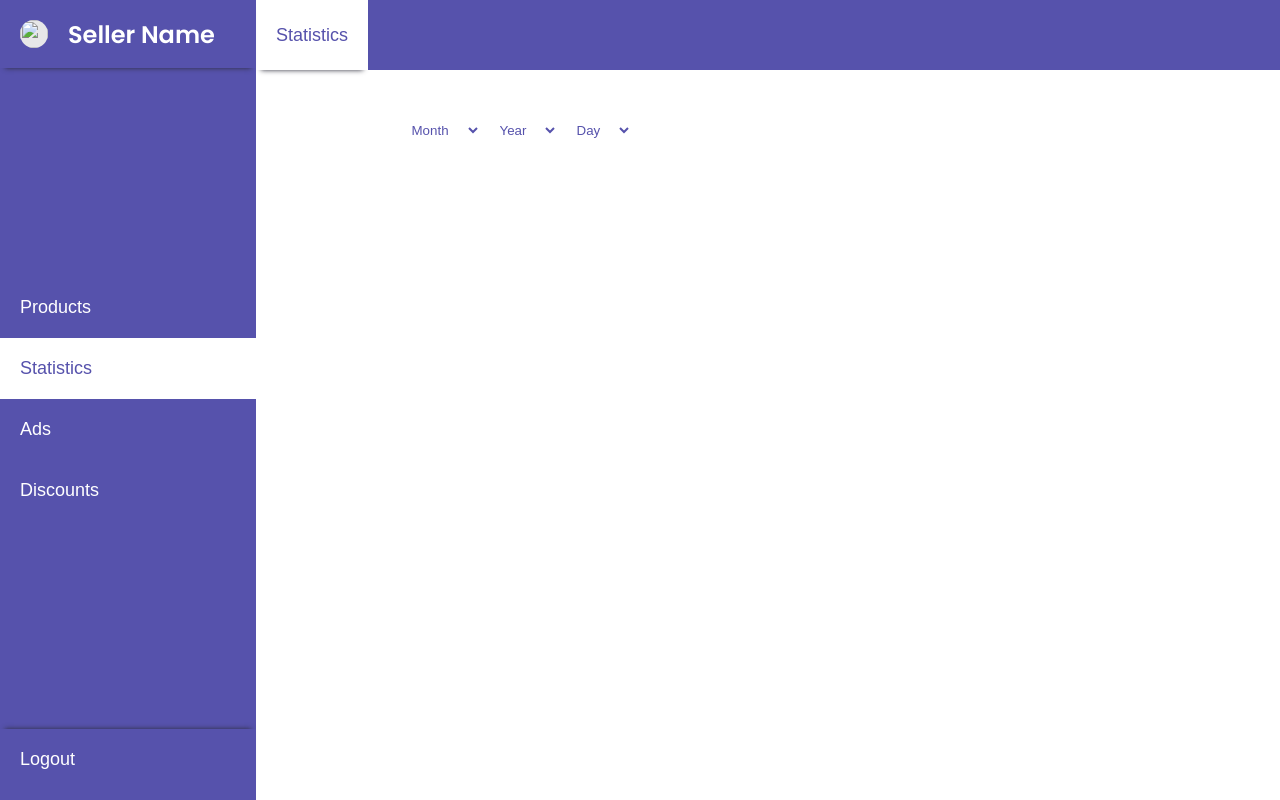
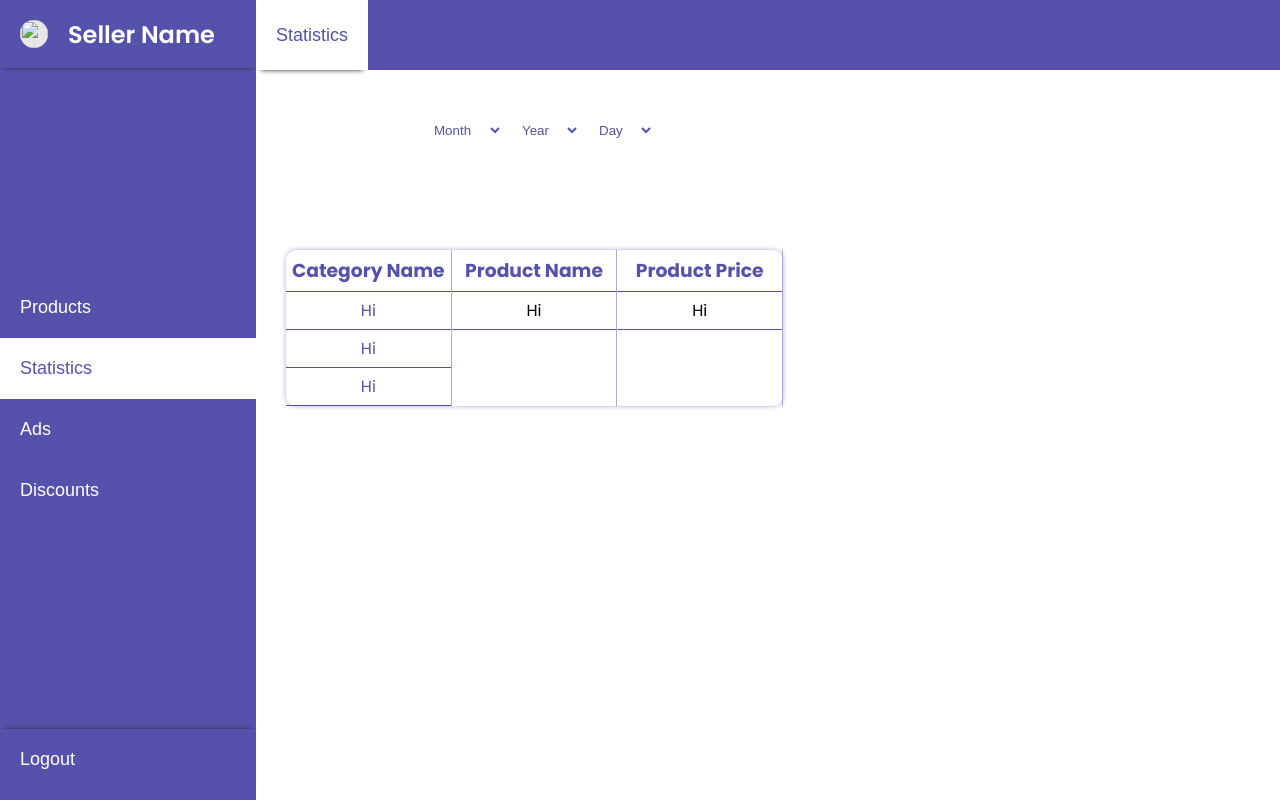
Before and after one commit to rami3rouhana/ecommerce, a PHP site: page /statistics.html in a window 1280 px wide. Run offline with PHP 8.4, Linux system fonts and the light colour scheme.

Commit message:
add statstics table

```diff
--- a/seller-frontend/statistics.html
+++ b/seller-frontend/statistics.html
@@ -47,6 +47,29 @@
                 <option value="">Day</option>
               </select>
             </div>
+
+            <div class="table">
+              <div class="side">
+                <h3 class="th color-purple">Category Name</h3>
+                <ul>
+                  <li class="td color-purple">Hi</li>
+                  <li class="td color-purple">Hi</li>
+                  <li class="td color-purple">Hi</li>
+                </ul>
+              </div>
+              <div class="side">
+                <h3 class="th color-purple">Product Name</h3>
+                <ul>
+                  <li class="td">Hi</li>
+                </ul>
+              </div>
+              <div class="side">
+                <h3 class="th color-purple">Product Price</h3>
+                <ul>
+                  <li class="td">Hi</li>
+                </ul>
+              </div>
+            </div>
           </div>
           <div class="right">
 
--- a/seller-frontend/styles/style.css
+++ b/seller-frontend/styles/style.css
@@ -229,3 +229,7 @@ h1 {
     margin-bottom: 100px;
     margin-top: 40px;
 }
+.stat-content {
+    padding-left: 30px;
+    display: flex;
+}
```
